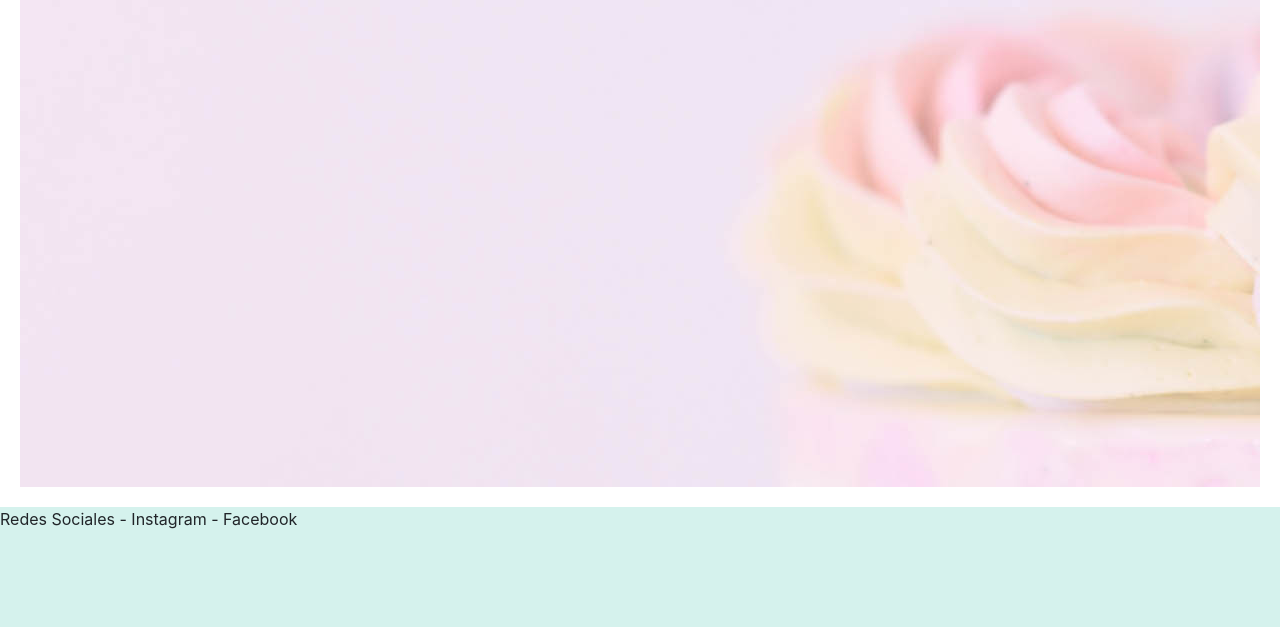
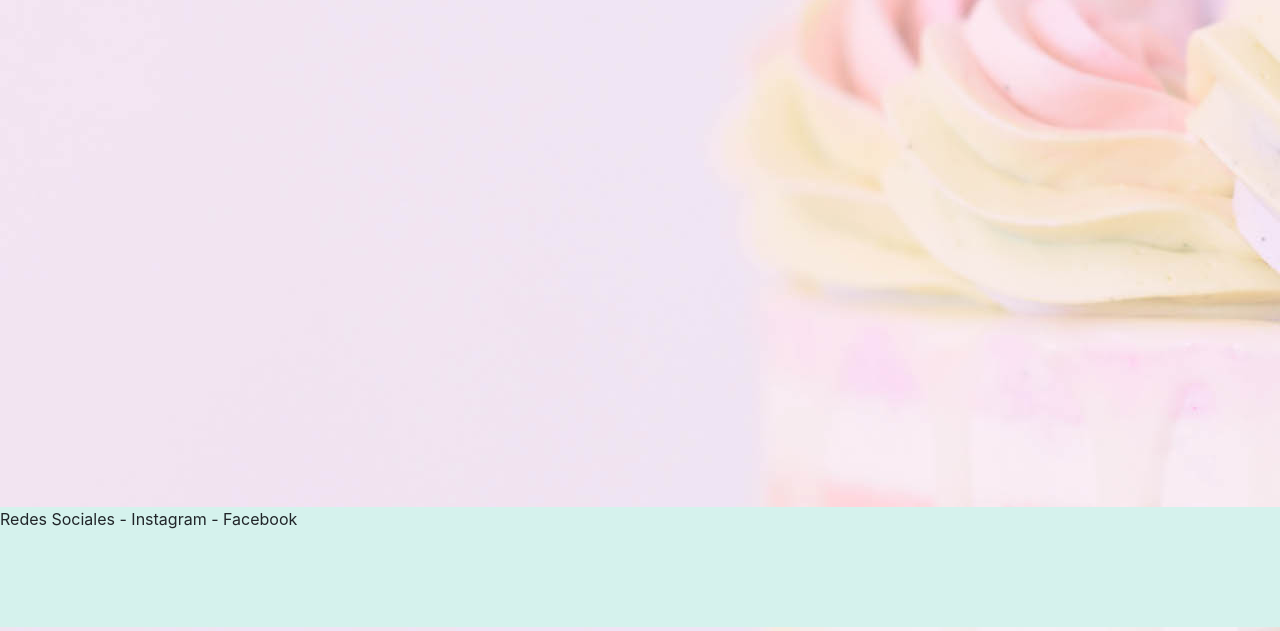
Before and after one commit to AntonellaZulberti/Prueba-Proyecto, a website: page index.html in a window 1280 px wide. Shown: the part 169-800 px from the top of the page. Drawn offline with nearby package versions, Linux system fonts and the light colour scheme; files whose address does not match are found by name.

Commit message:
BBBBBBBBBB

```diff
--- a/scss/prueba.scss
+++ b/scss/prueba.scss
@@ -48,10 +48,9 @@ header {
 
 
 .body__grid{
+    background-image: url("fotos/FondoI.jpg");
+    background-repeat: repeat;
         .main__index{
-            background-image: url("fotos/FondoI.jpg");
-            background-repeat: repeat;
-            grid-area: main;
             display: flex;
             flex-direction: column;
             align-content: center;
```
Also changed, not shown: css/pruebacss.css.
